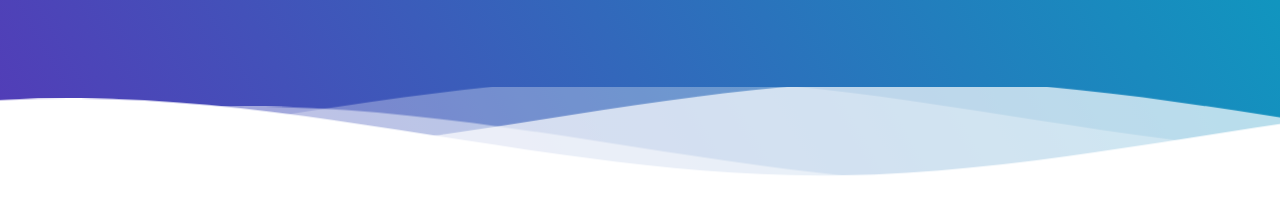
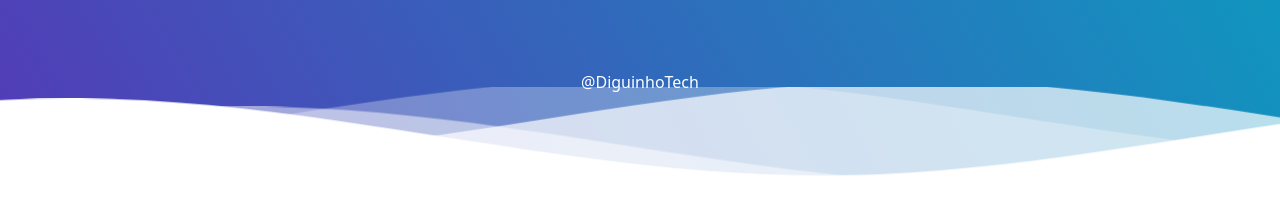
Before and after one commit to rodrigosantossilv/st.solucoes-TCC-main, a Vue app in the folder st.solucoes-1-main/st.solucoes-2/: page / in a window 1280 px wide. Shown: the part 600-797 px from the top of the page. Built offline with nearby package versions, Linux system fonts and the light colour scheme.

Commit message:
Tela um feita

```diff
--- a/st.solucoes-1-main/st.solucoes-2/src/components/LoginPage.vue
+++ b/st.solucoes-1-main/st.solucoes-2/src/components/LoginPage.vue
@@ -1,27 +1,7 @@
 <template>
   <div>
-    <!-- Animação de Introdução -->
-    <div v-if="showIntro" class="intro-container">
-      <div class="intro-header">
-        <img src="/images/ST.png" alt="Logotipo" />
-        <h1>ST SOLUCOES</h1>
-      </div>
-      <svg class="waves" xmlns="http://www.w3.org/2000/svg" xmlns:xlink="http://www.w3.org/1999/xlink"
-        viewBox="0 24 150 28" preserveAspectRatio="none" shape-rendering="auto">
-        <defs>
-          <path id="gentle-wave" d="M-160 44c30 0 58-18 88-18s 58 18 88 18 58-18 88-18 58 18 88 18 v44h-352z" />
-        </defs>
-        <g class="parallax">
-          <use xlink:href="#gentle-wave" x="48" y="0" fill="rgba(255,255,255,0.7)" />
-          <use xlink:href="#gentle-wave" x="48" y="3" fill="rgba(255,255,255,0.5)" />
-          <use xlink:href="#gentle-wave" x="48" y="5" fill="rgba(255,255,255,0.3)" />
-          <use xlink:href="#gentle-wave" x="48" y="7" fill="#fff" />
-        </g>
-      </svg>
-    </div>
-
     <!-- Tela de Login -->
-    <div v-else class="login-container">
+    <div class="login-container">
       <div class="left-side">
         <img src="/images/ST.png" alt="Logotipo" />
         <img src="/images/circulos.png" alt="Circles" class="corner-img" />
@@ -68,7 +48,6 @@ import Swal from 'sweetalert2';
 export default {
   data() {
     return {
-      showIntro: true,
       usuario: '',
       password: '',
       usuarioInvalido: false,
@@ -108,17 +87,11 @@ export default {
       this.passwordFieldType = this.passwordFieldType === 'password' ? 'text' : 'password';
     },
   },
-  mounted() {
-    // Exibir a tela de login após 10 segundos
-    setTimeout(() => {
-      this.showIntro = false;
-    }, 10000);
-  },
 };
 </script>
 
 <style scoped>
-/* Reset básico */
+/* Seu CSS permanece o mesmo */
 /* Reset básico */
 body, html {
   margin: 0;
@@ -126,70 +99,6 @@ body, html {
   width: 100%;
   height: 100%;
   font-family: Arial, sans-serif;
-}
-
-.intro-container {
-  position: relative;
-  text-align: center;
-  background: linear-gradient(60deg, rgba(84,58,183,1) 0%, rgba(0,172,193,1) 100%);
-  color: white;
-  height: 100vh;
-  overflow: hidden;
-}
-
-.intro-header {
-  height: 65vh;
-  width: 100%;
-  margin: 0;
-  padding: 0;
-  display: flex;
-  justify-content: center;
-  align-items: center;
-  text-align: center;
-}
-
-.logo {
-  width: 50px;
-  fill: white;
-  padding-right: 15px;
-  display: inline-block;
-  vertical-align: middle;
-}
-
-.waves {
-  position: absolute;
-  bottom: 0;
-  left: 50%;
-  width: 100vw;
-  height: 15vh;
-  margin-bottom: -7px;
-  min-height: 100px;
-  max-height: 150px;
-  transform: translateX(-50%);
-}
-
-.parallax > use {
-  animation: move-forever 25s cubic-bezier(.55,.5,.45,.5) infinite;
-}
-.parallax > use:nth-child(1) {
-  animation-delay: -2s;
-  animation-duration: 7s;
-}
-.parallax > use:nth-child(2) {
-  animation-delay: -3s;
-  animation-duration: 10s;
-}
-.parallax > use:nth-child(3) {
-  animation-delay: -4s;
-  animation-duration: 13s;
-}
-.parallax > use:nth-child(4) {
-  animation-delay: -5s;
-  animation-duration: 20s;
-}
-@keyframes move-forever {
-  0% { transform: translateX(-90%) translateY(0); }
-  100% { transform: translateX(85%) translateY(-10px); }
 }
 
 /* Container de login */
@@ -393,5 +302,4 @@ body, html {
     opacity: 0;
   }
 }
-
 </style>
--- /dev/null
+++ b/st.solucoes-1-main/st.solucoes-2/src/components/Telaum.vue
@@ -0,0 +1,105 @@
+<template>
+    <div class="intro-container">
+      <div class="intro-header">
+        <img src="/images/ST.png" alt="Logotipo" />
+        <h1>ST SOLUCOES</h1>
+      </div>
+      <svg class="waves" xmlns="http://www.w3.org/2000/svg" xmlns:xlink="http://www.w3.org/1999/xlink"
+        viewBox="0 24 150 28" preserveAspectRatio="none" shape-rendering="auto">
+        <defs>
+          <path id="gentle-wave" d="M-160 44c30 0 58-18 88-18s 58 18 88 18 58-18 88-18 58 18 88 18 v44h-352z" />
+        </defs>
+        <g class="parallax">
+          <use xlink:href="#gentle-wave" x="48" y="0" fill="rgba(255,255,255,0.7)" />
+          <use xlink:href="#gentle-wave" x="48" y="3" fill="rgba(255,255,255,0.5)" />
+          <use xlink:href="#gentle-wave" x="48" y="5" fill="rgba(255,255,255,0.3)" />
+          <use xlink:href="#gentle-wave" x="48" y="7" fill="#fff" />
+        </g>
+      </svg>
+      <p class="empressa">@DiguinhoTech</p>
+    </div>
+  </template>
+
+  <script>
+  export default {
+    name: "IntroAnimation",
+  };
+  </script>
+
+  <style scoped>
+  /* Reset básico */
+  body, html {
+    margin: 0;
+    padding: 0;
+    width: 100%;
+    height: 100%;
+    font-family: Arial, sans-serif;
+  }
+  .empressa{
+    margin-top: 150px;
+    color: rgb(255, 255, 255) ;
+  }
+  .intro-container {
+    position: relative;
+    text-align: center;
+    background: linear-gradient(60deg, rgba(84,58,183,1) 0%, rgba(0,172,193,1) 100%);
+    color: white;
+    height: 100vh;
+    overflow: hidden;
+  }
+
+  .intro-header {
+    height: 65vh;
+    width: 100%;
+    margin: 0;
+    padding: 0;
+    display: flex;
+    justify-content: center;
+    align-items: center;
+    text-align: center;
+  }
+
+  .logo {
+    width: 50px;
+    fill: white;
+    padding-right: 15px;
+    display: inline-block;
+    vertical-align: middle;
+  }
+
+  .waves {
+    position: absolute;
+    bottom: 0;
+    left: 50%;
+    width: 100vw;
+    height: 15vh;
+    margin-bottom: -7px;
+    min-height: 100px;
+    max-height: 150px;
+    transform: translateX(-50%);
+  }
+
+  .parallax > use {
+    animation: move-forever 25s cubic-bezier(.55,.5,.45,.5) infinite;
+  }
+  .parallax > use:nth-child(1) {
+    animation-delay: -2s;
+    animation-duration: 7s;
+  }
+  .parallax > use:nth-child(2) {
+    animation-delay: -3s;
+    animation-duration: 10s;
+  }
+  .parallax > use:nth-child(3) {
+    animation-delay: -4s;
+    animation-duration: 13s;
+  }
+  .parallax > use:nth-child(4) {
+    animation-delay: -5s;
+    animation-duration: 20s;
+  }
+  @keyframes move-forever {
+    0% { transform: translateX(-90%) translateY(0); }
+    100% { transform: translateX(85%) translateY(-10px); }
+  }
+  </style>
--- a/st.solucoes-1-main/st.solucoes-2/src/router.js
+++ b/st.solucoes-1-main/st.solucoes-2/src/router.js
@@ -1,11 +1,13 @@
 import { createRouter, createWebHistory } from 'vue-router';
+import Telaum from './components/Telaum.vue';
 import LoginPage from './components/LoginPage.vue';
 import RegisterPage from './components/RegisterPage.vue';
 import KanbanBoard from './components/KanbanBoard.vue';
 import OpenTicketPage from './components/OpenTicketPage.vue';
 
 const routes = [
-  { path: '/', component: LoginPage },
+  { path: '/', component: Telaum },
+  { path: '/login', component: LoginPage },
   { path: '/register', component: RegisterPage },
   { path: '/kanbanboard', component: KanbanBoard },
   { path: '/openticketpage', component: OpenTicketPage}
```
